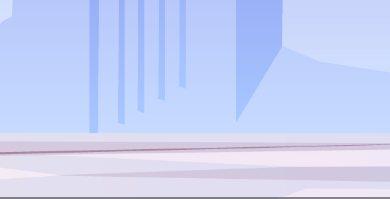
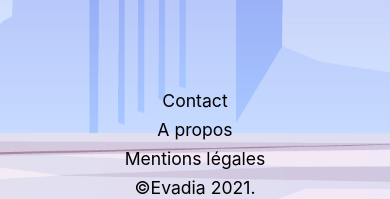
Before and after one commit to Lballanger/Evadia, a React (Vite) app in the folder front/: page /js in a window 390 px wide. Shown: the part 630-829 px from the top of the page. Built offline with nearby package versions, Linux system fonts and the light colour scheme; no server answers.

Commit message:
fixed footer responsive

```diff
--- a/front/src/components/Footer/styles.scss
+++ b/front/src/components/Footer/styles.scss
@@ -3,15 +3,17 @@
 @media screen and (max-width: 768px) {
   .footer {
     display: flex;
-    flex-direction: row;
-    flex-wrap: nowrap;
-    justify-content: space-between;
-    align-items: flex-end;
-    align-content: space-around;
-    margin-top: auto;
-    background-color: rgba(31, 31, 31, 0.5);
-    padding: 0.2rem;
-    color: white;
+	  flex-direction: column-reverse;
+	  flex-wrap: nowrap;
+	  justify-content: flex-start;
+	  align-items: center;
+	  align-content: stretch;
+    margin-top: 2rem;
+    padding: 1rem;
+    color: black;
+    width: 100%;
+    height: 9rem;
+
 
 
     &__p {
@@ -19,26 +21,31 @@
       font-size: 0.9rem;
     }
     &__mobile {
-      font-size: 0.6rem;
-      margin-left: 0.8rem;
+      font-size: 1.1rem;
+      margin-left: auto;
+      margin-right: auto;
+
     }
     &__display {
       display: flex;
+      flex-direction:column;
       width: auto;
       align-content: space-around;
       font-size: 0.6rem;
       text-align: center;
-      margin-right: 1rem;
+      margin-right: auto;
+      margin-left:auto;
+
     }
 
     &__button {
       border: none;
       background-color: transparent;
       cursor: pointer;
-      margin-left: 2rem;
-      text-decoration: none;
-      color: inherit;
       transition: 0.6s;
+      font-size: 1.1rem;
+      margin-bottom: 0.5rem;
+      //font-weight: 500;
     }
 
     &__button:hover {
```
